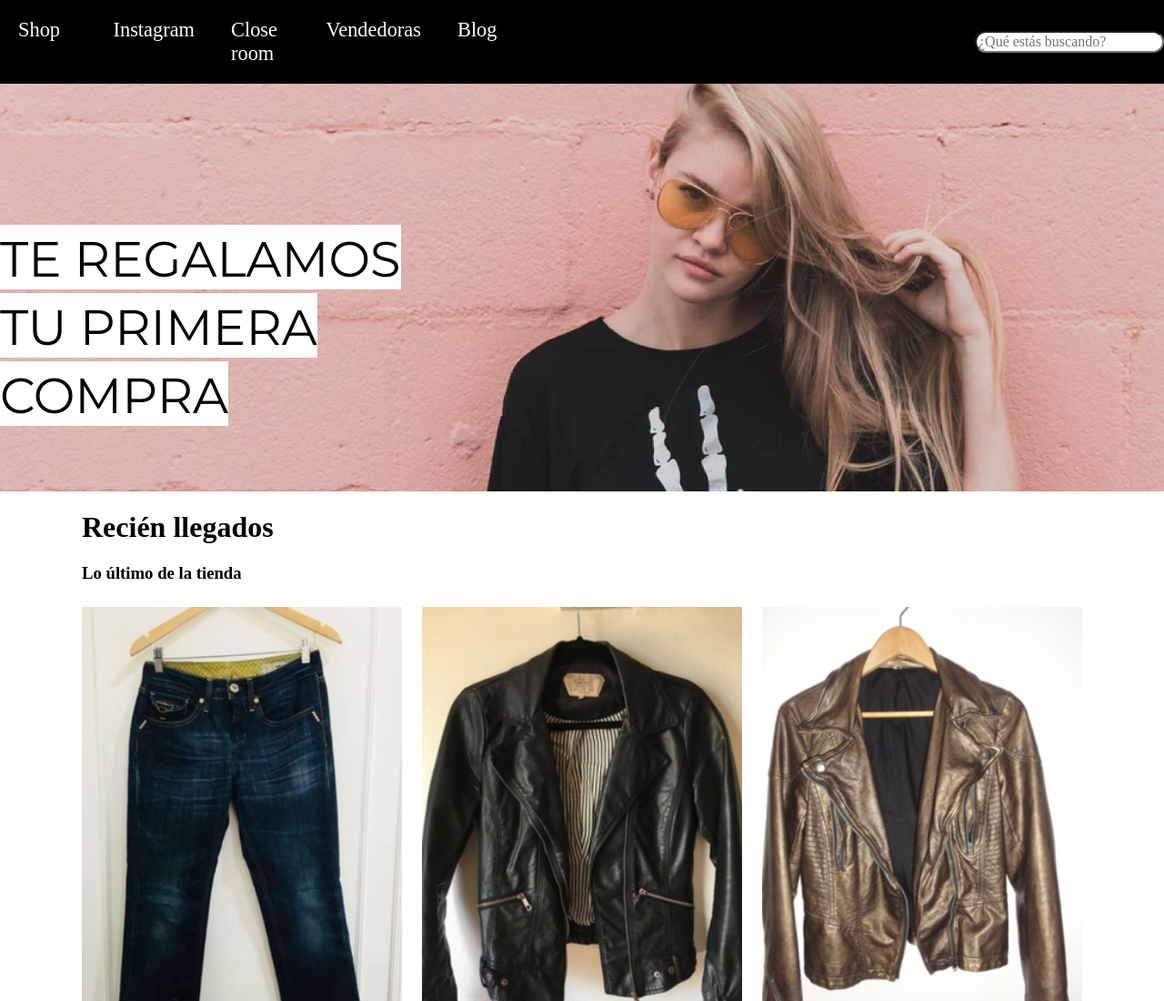
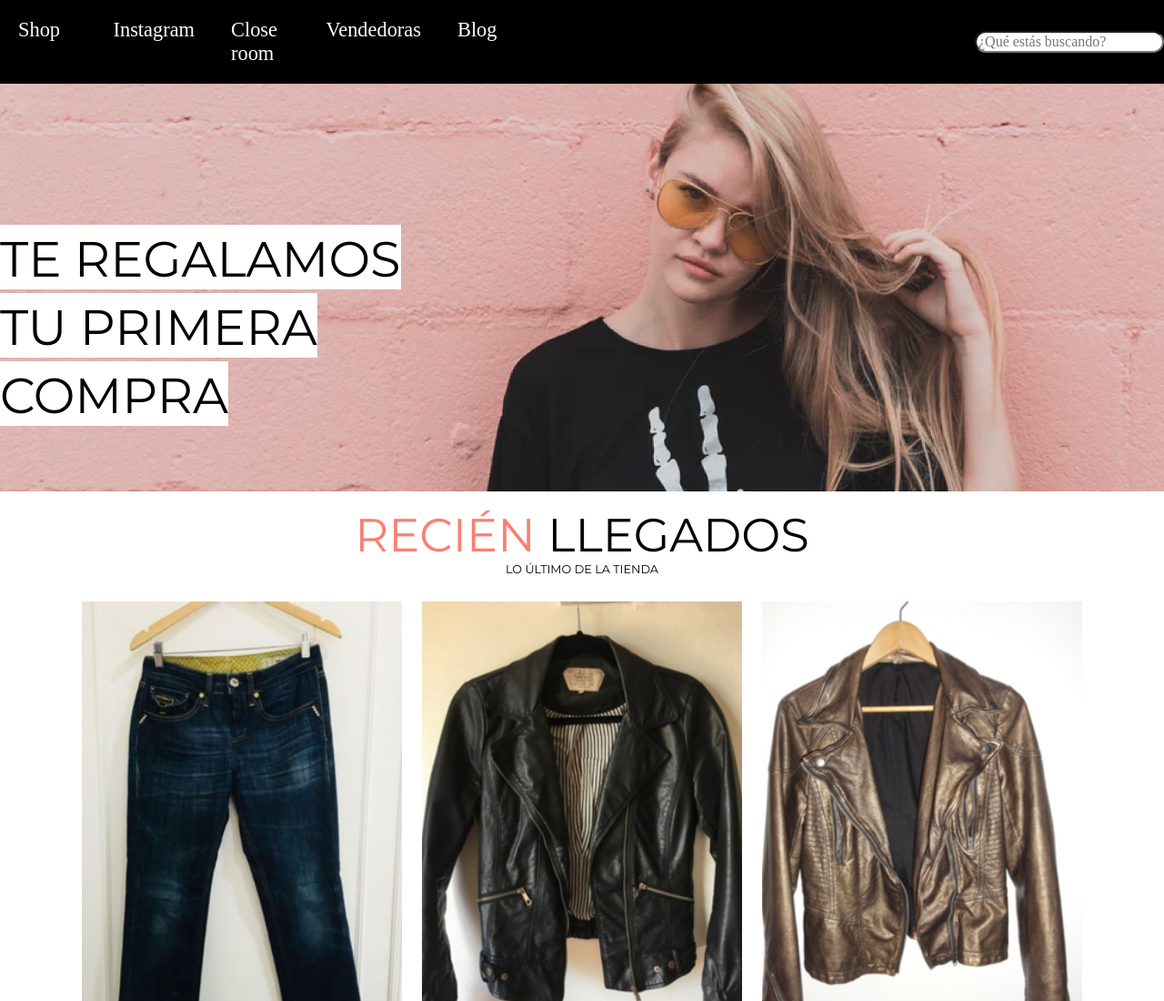
Before and after one commit to jcarlosj/FrontEnd-Developer-Test-Aguayo-Shopping, a plain HTML site: page index.html in a window 1280 px wide. Shown: the top 1100 px of the page at 91% size. Drawn offline with Linux system fonts and the light colour scheme.

Commit message:
+ Styles (Mobile/Desktop): Title Section 'Content'

```diff
--- a/css/master.css
+++ b/css/master.css
@@ -38,7 +38,7 @@ nav.dropdown ul li {
    position: relative;
 }
 nav.dropdown ul li ul {
-   background-color: orange;
+   background-color: salmon;
    display: none;
    left: -.8em;
    position: relative;
@@ -59,7 +59,7 @@ nav.dropdown ul li:hover ul {
       position: relative;
    }
    nav.dropdown ul li ul {
-      background-color: orange;
+      background-color: salmon;
       display: none;
       left: 0;
       position: absolute;
@@ -140,9 +140,9 @@ section#slider .title-slider h1 {
 }
 @media only screen and ( min-width: 480px ) {
    section#slider .title-slider {
+      bottom: 8%;
       max-width: 360px;
       width: 52%;
-      bottom: 8%;
    }
    section#slider .title-slider h1 {
       font-size: 2em;
@@ -151,9 +151,9 @@ section#slider .title-slider h1 {
 }
 @media only screen and ( min-width: 768px ) {
    section#slider .title-slider {
+      bottom: 15%;
       max-width: 520px;
       width: 60%;
-      bottom: 15%;
    }
    section#slider .title-slider h1 {
       font-size: 3.4rem;
@@ -168,6 +168,27 @@ section#slider .title-slider h1 {
 }
 #content header {
    background-color: white;
+}
+#content header h1,
+#content header h3 {
+   background-color: white;
+   font-family: 'Montserrat', sans-serif;
+   font-weight: 100;
+   text-align: center;
+   text-transform: uppercase;
+   margin: 0;
+   padding: 0;
+}
+#content header h1 {
+   font-size: 2rem;
+   margin: .8rem 0 .1rem 0;
+}
+#content header h3 {
+   font-size: 1rem;
+   margin: .1rem 0 .8rem 0;
+}
+#content header span {
+   color: salmon;
 }
 #content article {
    background-color: white;
@@ -186,6 +207,14 @@ section#slider .title-slider h1 {
    #content header {
       flex: 0 1 100%;
    }
+   #content header h1 {
+      font-size: 2.8rem;
+      margin: 1rem 0 .1rem 0;
+   }
+   #content header h3 {
+      font-size: .9rem;
+      margin: .1rem 0 1rem 0;
+   }
    #content article {
       flex: 0 1 48.5%;
    }
@@ -197,6 +226,14 @@ section#slider .title-slider h1 {
    #content {
       margin: 0 auto;
       max-width: 1100px;
+   }
+   #content header h1 {
+      font-size: 3.2rem;
+      margin: 1.2rem 0 .1rem 0;
+   }
+   #content header h3 {
+      font-size: .8rem;
+      margin: .1rem 0 1.2rem 0;
    }
    #content article {
       flex: 0 1 32%;
--- a/index.html
+++ b/index.html
@@ -42,7 +42,7 @@
          <main>
             <section id="content">
                <header>
-                  <h1>Recién llegados</h1>
+                  <h1><span>Recién</span> llegados</h1>
                   <h3>Lo último de la tienda</h3>
                </header>
                <article class="product product-1">
```
